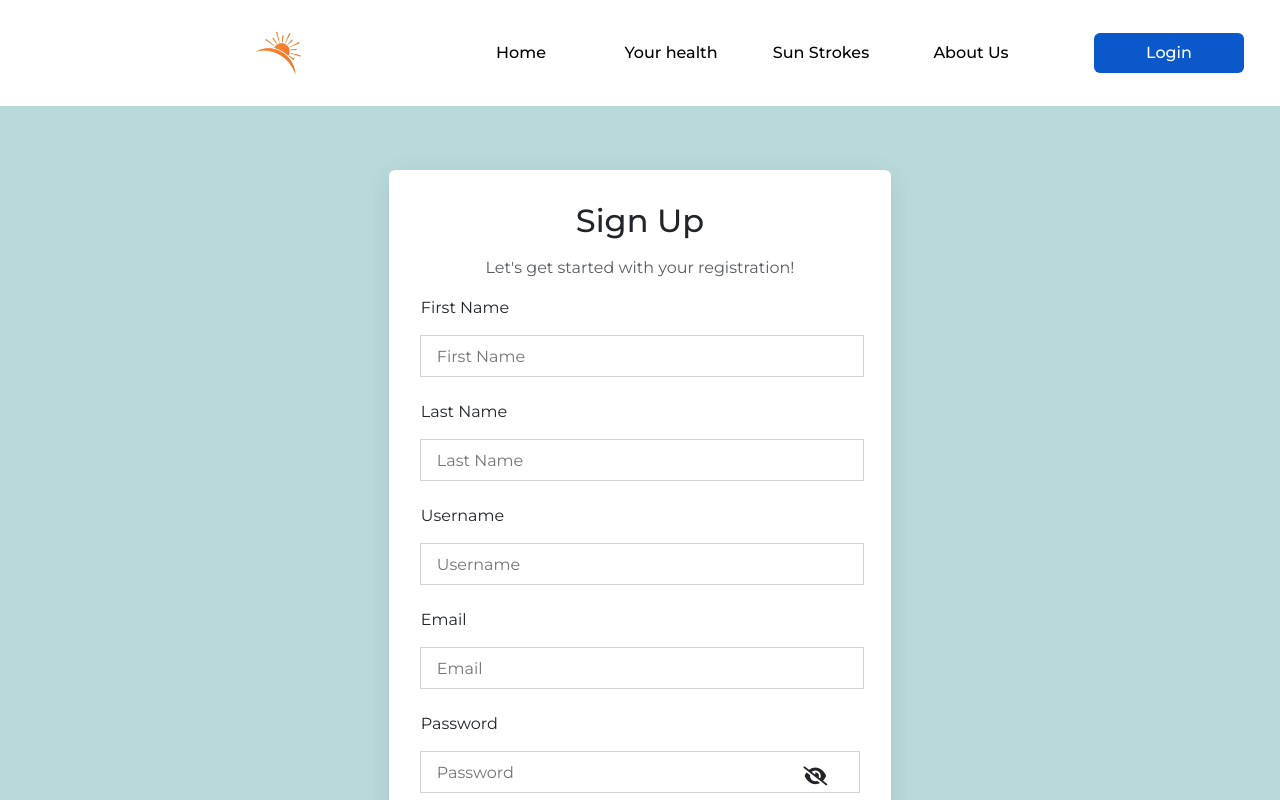
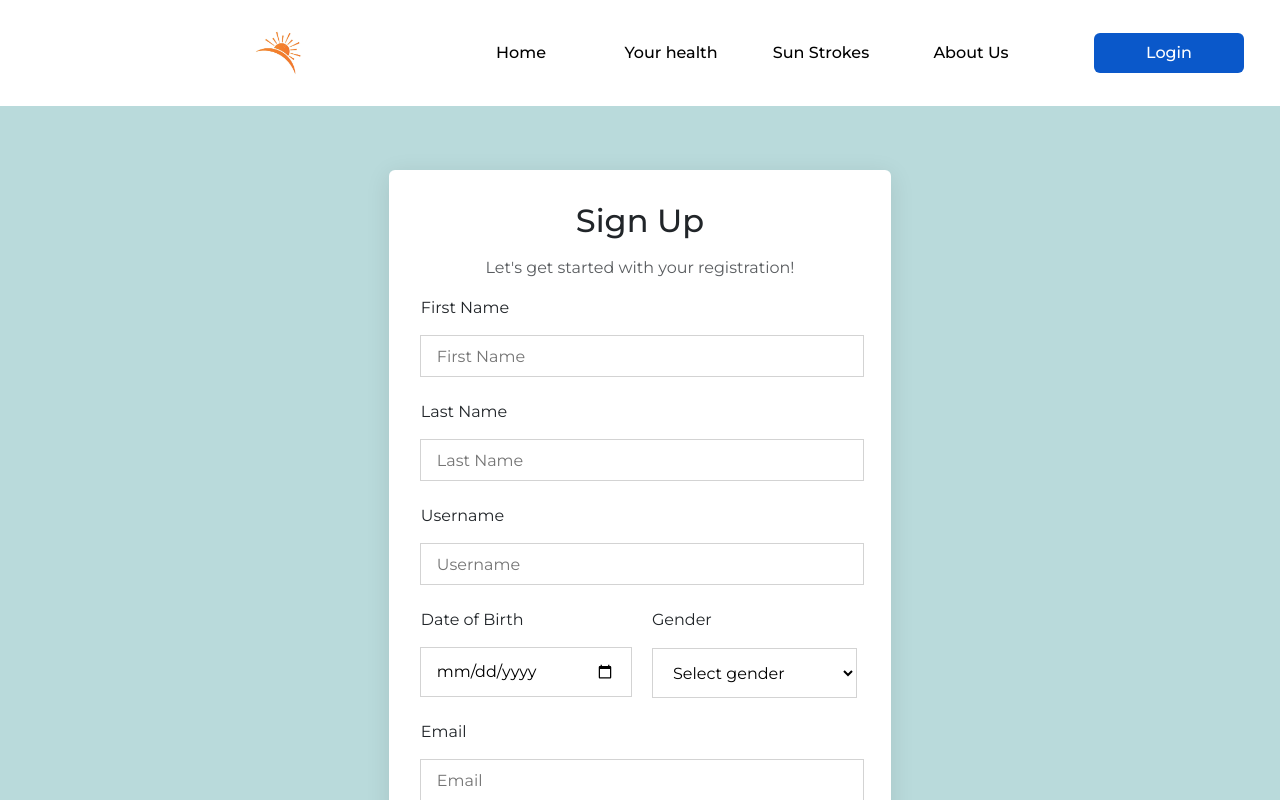
Before and after one commit to NinadWalke/Weather-Protection, a React (Vite) app in the folder frontend/: page /register in a window 1280 px wide. Shown: the top 800 px of the page. Built offline with nearby package versions, Linux system fonts and the light colour scheme.

Commit message:
feat: Added toastify, fixed all login and DB Integration

```diff
--- a/frontend/package.json
+++ b/frontend/package.json
@@ -20,7 +20,9 @@
     "dotenv": "^16.4.5",
     "react": "^18.3.1",
     "react-dom": "^18.3.1",
-    "react-router-dom": "^6.26.0"
+    "react-router-dom": "^6.26.0",
+    "react-toastify": "^11.0.5",
+    "toastify": "^2.0.1"
   },
   "devDependencies": {
     "@eslint/js": "^9.8.0",
--- a/frontend/src/authentication_pages/login/LoginPage.jsx
+++ b/frontend/src/authentication_pages/login/LoginPage.jsx
@@ -1,5 +1,6 @@
 import React, { useState } from "react";
 import { useNavigate } from "react-router-dom";
+import {toast} from "react-toastify";
 import axios from "axios";
 
 // Importing form styling
@@ -13,8 +14,6 @@ function LoginPage() {
   // Show Password functionality
   const [showEnabled, setShowEnabled] = useState(false);
   const enableShow = () => setShowEnabled(!showEnabled);
-
-  const [errorMessage, setErrorMessage] = useState("");
   const navigate = useNavigate(); // React Router hook to navigate between pages
 
   // Handling form input change
@@ -32,11 +31,19 @@ function LoginPage() {
       const res = await axios.post("http://localhost:8080/login", formData); // Send login request to backend
       if (res.status === 200) {
         // If login is successful, redirect to the dashboard
+        toast.success(res.data.message, {
+          position: "top-right",
+          autoClose: "3000",
+        });
         navigate("/dashboard");
       }
     } catch (err) {
       // If there is an error (invalid credentials), show an error message
-      setErrorMessage("Invalid username or password");
+        toast.error("Error logging user in!", {
+          position: "top-right",
+          autoClose: "3000",
+        });
+        navigate("/login");
     }
   }
   return (
@@ -50,10 +57,6 @@ function LoginPage() {
                 <p className="card-text text-muted mt-3 text-center">
                   Welcome back! Ready to safeguard yourself?
                 </p>
-
-                {/* Error message */}
-                {errorMessage && <p style={{ color: "red" }}>{errorMessage}</p>}
-
                 <form onSubmit={handleLogin}>
                   <label htmlFor="username" className="mb-3 mx-3">
                     Username
--- a/frontend/src/authentication_pages/signup/SignUpPage.jsx
+++ b/frontend/src/authentication_pages/signup/SignUpPage.jsx
@@ -1,16 +1,22 @@
 import React, { useState } from "react";
-import { Link } from "react-router-dom";
+import { Link, useNavigate} from "react-router-dom";
+import {toast} from "react-toastify"
 import axios from "axios";
 
 // Importing form styling
 import "../forms.css";
 
 function SignUpPage() {
+  const navigate = useNavigate();
   // UseState for the form data
   const [formData, setFormData] = useState({
-    name: "",
+    firstname: "",
+    lastname: "",
     username: "",
+    email: "",
+    gender: "",
     password: "",
+    confpassword: ""
   });
   // useState for show password
   const [showEnabled, setShowEnabled] = useState(false);
@@ -29,9 +35,30 @@ function SignUpPage() {
       .post("http://localhost:8080/signup", formData) // send form data
       .then((res) => {
         console.log("Successfully registered user!");
+        toast.success(res.data.message, {
+          position: "top-right",
+          autoClose: "3000",
+        });
+        // Reset form data after success
+        setFormData({
+          firstname: "",
+          lastname: "",
+          email: "",
+          username: "",
+          password: "",
+          confPassword: "",
+          dob: "",
+          gender: "",
+        });
+        navigate("/login");
       })
       .catch((err) => {
         console.log("Error while user registration!" + err);
+        toast.error("Error registering user!", {
+          position: "top-right",
+          autoClose: "3000",
+        });
+        navigate("/register");
       });
   }
   return (
@@ -76,6 +103,62 @@ function SignUpPage() {
                     placeholder="Username"
                     onChange={handleChange}
                   />
+                  <div className="row">
+                  <div className="col">
+                  <label htmlFor="dob" className="mx-3">
+                    Date of Birth
+                  </label>
+                  <input
+                    type="date"
+                    className="mx-3 mt-3 mb-4"
+                    name="dob"
+                    onChange={handleChange}
+                    value={formData.dob}
+                    required
+                    style={{height: "3rem", padding: "1rem"}}
+                  />
+                </div>
+                <div className="col">
+                  <label htmlFor="gender" className="signup-label">
+                    Gender
+                  </label>
+                  <br />
+                  <select
+                    name="gender"
+                    id="gender"
+                    style={{
+                      width: "92%",
+                      height: "50px",
+                      marginTop: "1rem",
+                      paddingLeft: "1rem",
+                      background: "none",
+                      border: "1px solid lightgrey"
+                    }}
+                    onChange={handleChange}
+                    value={formData.gender}
+                    required
+                  >
+                    <option value="" disabled>
+                      Select gender
+                    </option>
+                    <option value="Male" style={{ color: "black" }}>
+                      Male
+                    </option>
+                    <option value="Female" style={{ color: "black" }}>
+                      Female
+                    </option>
+                    <option value="Other" style={{ color: "black" }}>
+                      Other
+                    </option>
+                    <option
+                      value="N/A"
+                      style={{ color: "black" }}
+                    >
+                      Prefer not to say
+                    </option>
+                  </select>
+                </div>
+              </div>
                   <label className="mx-3" htmlFor="email">
                     Email
                   </label>
--- a/frontend/src/main.jsx
+++ b/frontend/src/main.jsx
@@ -6,6 +6,7 @@ import {BrowserRouter, Routes, Route, useLocation} from "react-router-dom";
 // Common/Redundant Imports
 import Navbar from "./landing_page/Navbar.jsx";
 import Footer from "./landing_page/Footer.jsx";
+import {ToastContainer} from 'react-toastify';
 
 // Landing Page Imports
 import AboutUsPage from './landing_page/about_us/AboutUsPage.jsx';
@@ -40,7 +41,7 @@ const Main = () => {
     <div>
       {/* Conditionally rendering the navbar */}
       {location.pathname.startsWith('/dashboard') ? <DashNav /> : <Navbar />}
-
+      <ToastContainer/>
       <Routes>
         {/* Landing Page Routes */}
         <Route path='/home' element={<HomePage />} />
```
Also changed, not shown: 1 other file (tests, documents, lock files or other folders).
